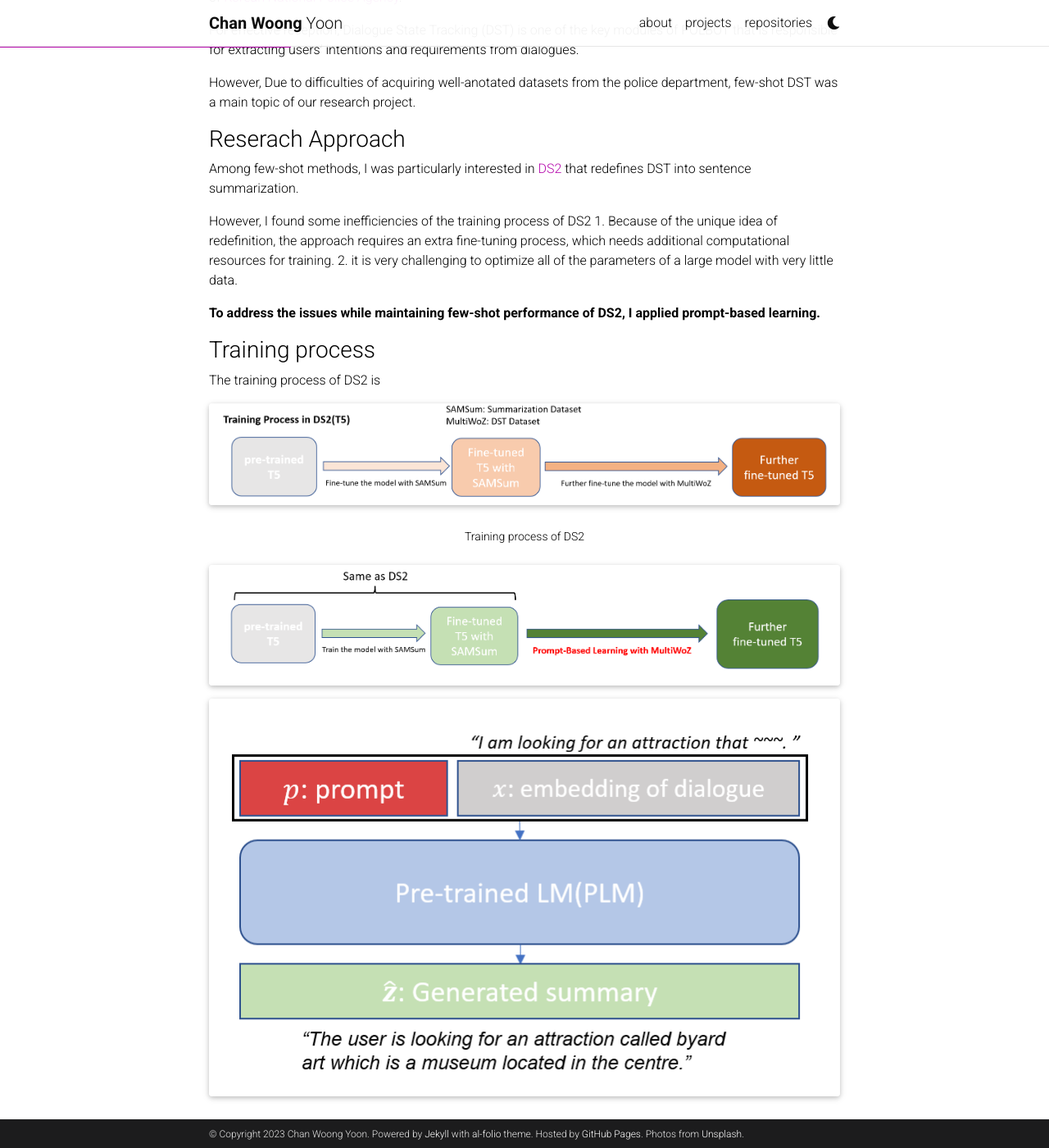
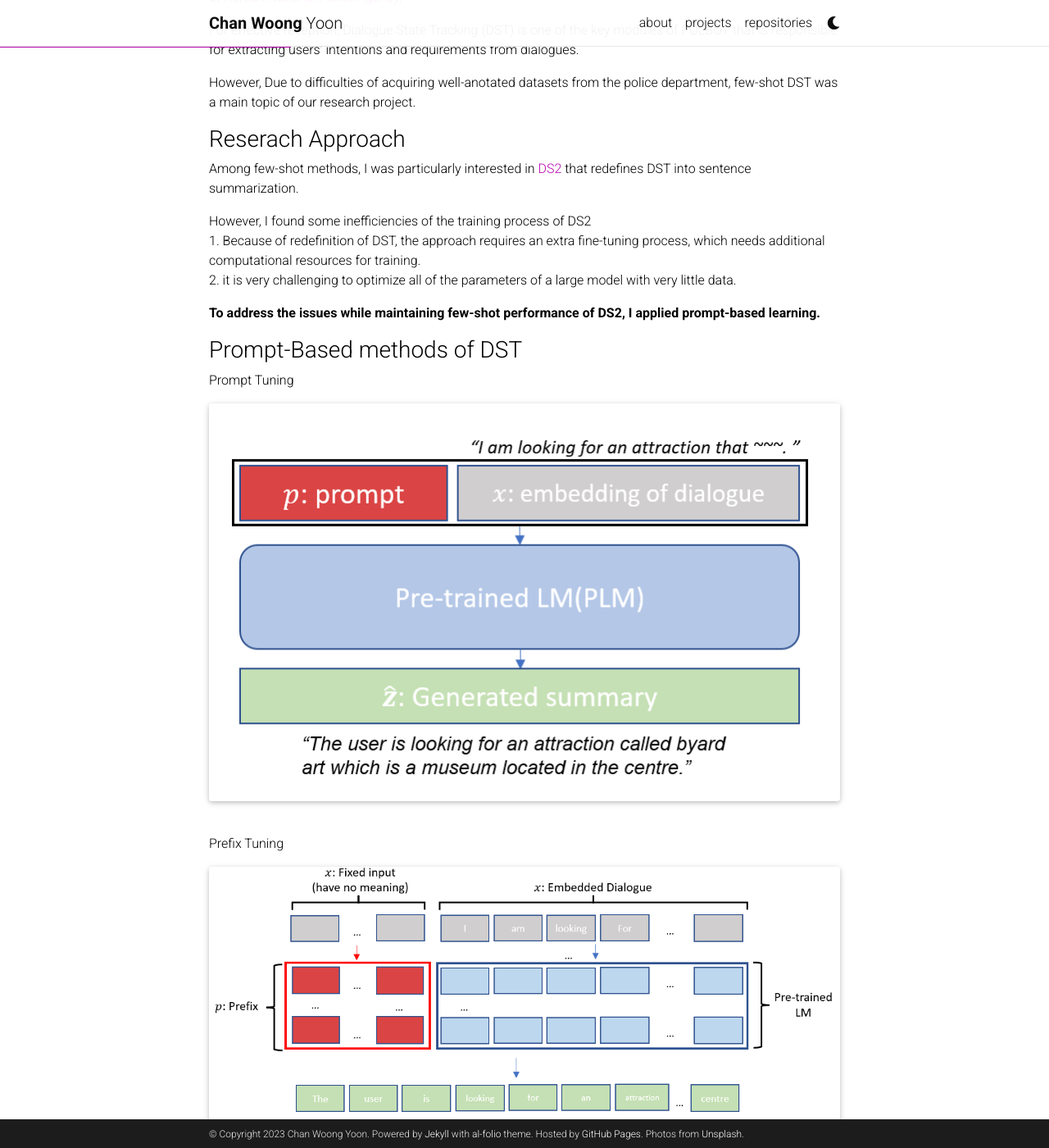
Before and after one commit to qicqock/qicqock.github.io, a Jekyll site: the page built from _projects/1_project.md, in a window 1280 px wide and 1400 px high, scrolled down 354 px. Shown: the whole window at 82% size. Built offline with Jekyll 4.4.1, drawn with Linux system fonts in a browser that asks for light colours; full-size pictures stand in for the smaller copies a plugin makes; comment, search, counter and statistics services are not loaded; a style sheet for code colours, icons or effects is not loaded; some of the changed text lies outside the part shown.

Commit message:
Update 1_project.md

```diff
--- a/_projects/1_project.md
+++ b/_projects/1_project.md
@@ -8,6 +8,7 @@
 ---
 
 <p class="font-weight-bold">Research Project of POLBOT at <a href="https://www.etri.re.kr/intro.html">ETRI, Korea </a> mentored by <a href='https://scholar.google.com/citations?user=ls--5v0AAAAJ&hl=en'>Prof.Junseong Bang</a></p>
+
 
 <h3>Introduction</h3>
 
@@ -22,15 +23,48 @@
 Among few-shot methods, I was particularly interested in <a href="https://arxiv.org/abs/2203.01552">DS2</a> that redefines DST into sentence summarization.
 
 However, I found some inefficiencies of the training process of DS2
-    1. Because of the unique idea of redefinition, the approach requires an extra fine-tuning process, which needs additional computational resources for training.
+    1. Because of redefinition of DST, the approach requires an extra fine-tuning process, which needs additional computational resources for training.
     2. it is very challenging to optimize all of the parameters of a large model with very little data.
 
 <p class="font-weight-bold">To address the issues while maintaining few-shot performance of DS2, I applied prompt-based learning. </p>
 
 
-<h3>Training process</h3>
+<h3>Prompt-Based methods of DST</h3>
 
-The training process of DS2 is
+Prompt Tuning
+<div class="row">
+    <div class="col-sm mt-3 mt-md-0">
+        {% include figure.html path="assets/img/Pftune_DS2/prompt_tune.png" class="img-fluid rounded z-depth-1" %}
+    </div>
+</div>
+<div class="caption">
+
+</div>
+
+Prefix Tuning
+<div class="row">
+    <div class="col-sm mt-3 mt-md-0">
+        {% include figure.html path="assets/img/Pftune_DS2/pftune.png" class="img-fluid rounded z-depth-1" %}
+    </div>
+</div>
+<div class="caption">
+
+</div>
+
+<h3>Result</h3>
+I obtained a 98% comparable score of fine-tuning with updating only 2% parameters of the BART-large model.
+
+My proposed application also showed almost similar accuracy to fine-tuning in various few-shot settings conducted on MultiWOZ 2.1 dataset.
+
+<div class="row">
+    <div class="col-sm mt-3 mt-md-0">
+        {% include figure.html path="assets/img/Pftune_DS2/result.png" class="img-fluid rounded z-depth-1" %}
+    </div>
+</div>
+<div class="caption">
+
+</div>
+
 <div class="row">
     <div class="col-sm mt-3 mt-md-0">
         {% include figure.html path="assets/img/Pftune_DS2/training_ds2.png" class="img-fluid rounded z-depth-1" %}
@@ -45,37 +79,3 @@
         {% include figure.html path="assets/img/Pftune_DS2/training_pf_ds2.png" class="img-fluid rounded z-depth-1" %}
     </div>
 </div>
-
-<div class="row">
-    <div class="col-sm mt-3 mt-md-0">
-        {% include figure.html path="assets/img/Pftune_DS2/prompt_tune.png" class="img-fluid rounded z-depth-1" %}
-    </div>
-</div>
-<div class="caption">
-    Training process of prompt learning DS2
-</div>
-
-<div class="row">
-    <div class="col-sm mt-3 mt-md-0">
-        {% include figure.html path="assets/img/Pftune_DS2/pftune.png" class="img-fluid rounded z-depth-1" %}
-    </div>
-</div>
-<div class="caption">
-
-</div>
-
-<div class="row">
-    <div class="col-sm mt-3 mt-md-0">
-        {% include figure.html path="assets/img/Pftune_DS2/result.png" class="img-fluid rounded z-depth-1" %}
-    </div>
-</div>
-<div class="caption">
-
-</div>
-
-We proposed FCN-BLA that Improved the architecture of a <a href="https://arxiv.org/abs/1707.09476">FCN-rLSTM</a> with BI-LSTM and Attention.
-
-Compared to <a href="https://arxiv.org/abs/1707.09476">FCN-rLSTM</a>,
-    1. Changed to an Encoder-Decoder architecture
-    2. Bidirectionally containing spatio-temporal information from sequential images
-    3. Directly referring to encoded input features for dealing with an existing bottleneck problem
```
